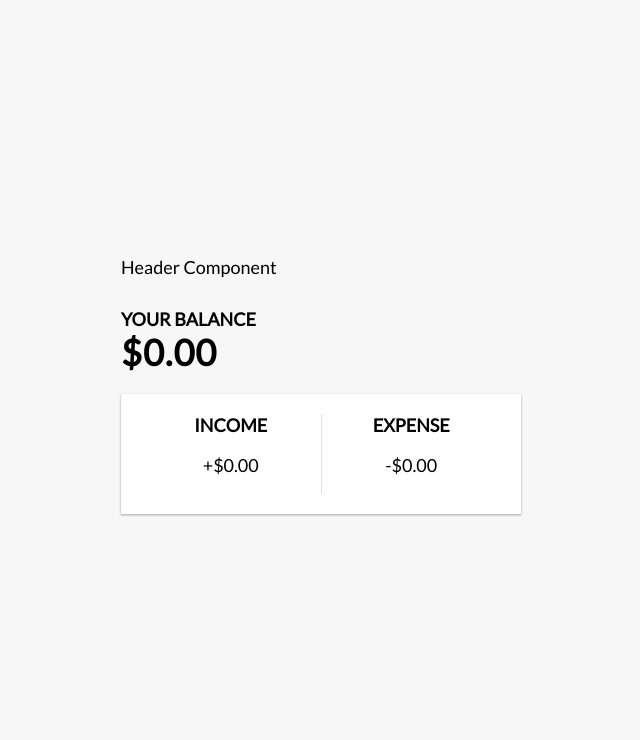
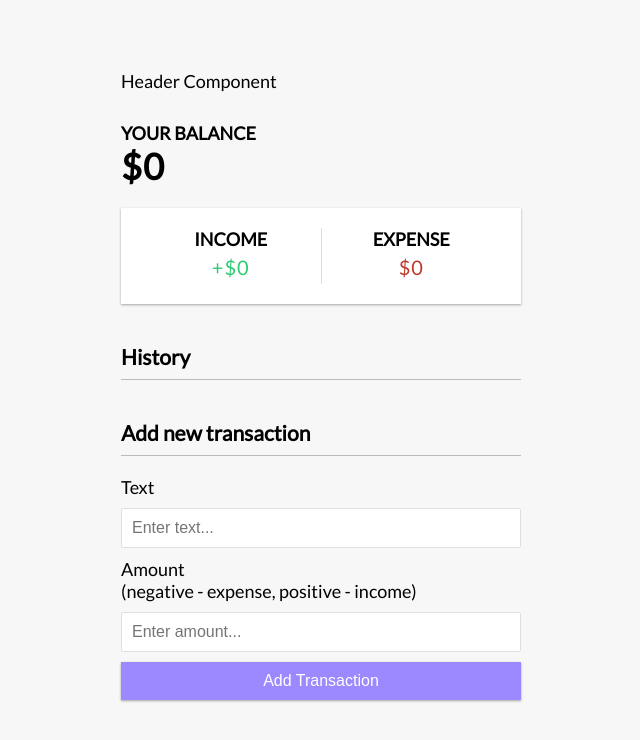
Before and after one commit to bharathkumar-12/Expense-Tracker, a Vue app: page / in a window 1280 px wide. Shown: the top 740 px of the page, without its empty margins (319-959 px from the left). Built offline with nearby package versions, Linux system fonts and the light colour scheme.

Commit message:
Functionality Added with new library for notification

```diff
--- a/package.json
+++ b/package.json
@@ -9,7 +9,8 @@
     "preview": "vite preview"
   },
   "dependencies": {
-    "vue": "^3.3.11"
+    "vue": "^3.3.11",
+    "vue-toastification": "^2.0.0-rc.5"
   },
   "devDependencies": {
     "@vitejs/plugin-vue": "^4.5.2",
--- a/src/App.vue
+++ b/src/App.vue
@@ -1,37 +1,87 @@
-
-
 <template>
   <Header />
   <div class="container">
-    <Balance />
-    <IncomeExpenses />
-
+    <Balance :total="+total" />
+    <IncomeExpenses :income="+income" :expenses="+expenses" />
+    <TransactionList :transactions="transactions" @transactionDeleted="handleTransactionDeleted" />
+    <AddTransaction @transactionSubmit="handleTransactionSubmit" />
   </div>
-  <!-- <Header />
-  <Balance />
-  <AddTransaction />
-  <IncomeExpenses />
-  <TransactionList /> -->
-
 </template>
 
-<script>
-import Header from './components/Header.vue'
-import Balance from './components/Balance.vue'
-import AddTransaction from './components/AddTransaction.vue'
-import IncomeExpenses from './components/IncomeExpenses.vue'
-import TransactionList from './components/TransactionList.vue'
+<script setup>
+import Header from "./components/Header.vue";
+import Balance from "./components/Balance.vue";
+import AddTransaction from "./components/AddTransaction.vue";
+import IncomeExpenses from "./components/IncomeExpenses.vue";
+import TransactionList from "./components/TransactionList.vue";
+import { ref, computed, onMounted } from 'vue';
+import {useToast} from 'vue-toastification'
+const toast = useToast();
+const transactions = ref([])
+// get total
+const total = computed(()=>{
+  return transactions.value.reduce((acc, transaction)=>{
+    return acc + transaction.amount
+  },0).toFixed(2)
+})
 
+onMounted(()=>{
+  const savedTransactions = JSON.parse(localStorage.getItem('transactions'))
+  if(savedTransactions){
+    transactions.value = savedTransactions;
+  }
+})
+// get income
+const income = computed(() => {
+  return transactions.value
+    .filter((transaction) => {
+      return transaction.amount > 0
+    })
+    .reduce((acc, transaction) => {
+      return acc + transaction.amount
+    }, 0)
+    .toFixed(2)
+})
+// get expense
+const expenses = computed(() => {
+  return transactions.value
+    .filter((transaction) => {
+      return transaction.amount < 0
+    })
+    .reduce((acc, transaction) => {
+      return acc + transaction.amount
+    }, 0)
+    .toFixed(2)
+})
+const handleTransactionSubmit = (transactionData) => {
+  transactions.value.push({
+    id: generateUID(),
+    text: transactionData.text,
+    amount: transactionData.amount,
+  })
+  saveTransactionsToLocalStorage()
+  toast.success('Transaction Added')
+}
+const generateUID = () => {
+  return Math.floor(Math.random() * 1000000)
+}
+// const handleTransactionDeleted = (id) => {
+//   transactions.value = transactions.value.filter((transaction) => {
+//     return transaction.id !== id
+//   })
+//   saveTransactionsToLocalStorage()
+//   toast.success("Transaction Deleted")
+// }
+const handleTransactionDeleted = (id) => {
+  transactions.value = transactions.value.filter((transaction) => {
+    return transaction.id !== id;
+  });
+  saveTransactionsToLocalStorage();
+  toast.success("Transaction Deleted");
+};
 
-export default{
-  components:{
-    Header,
-    Balance,
-    AddTransaction,
-    IncomeExpenses,
-    TransactionList,
-
-  }
+const saveTransactionsToLocalStorage = ()=>{
+  localStorage.setItem('transactions', JSON.stringify(transactions.value))
 }
 
 </script>
--- a/src/components/AddTransaction.vue
+++ b/src/components/AddTransaction.vue
@@ -1,13 +1,42 @@
 <template>
-    <div>Add Transaction</div>
+    <h3>Add new transaction</h3>
+    <form id="form" @submit.prevent="onSubmit">
+      <div class="form-control">
+        <label for="text">Text</label>
+        <input type="text" v-model="text" id="text" placeholder="Enter text...">
+      </div>
+      <div class="form-control">
+        <label for="amount">Amount <br/>
+          (negative - expense, positive - income)
+        </label>
+        <input type="number" v-model="amount" id="amount" placeholder="Enter amount...">
+      </div>
+      <button class="btn">Add Transaction</button>
+    </form>
   </template>
 
-  <script>
-  export default {
+  <script setup>
+  import {ref} from 'vue';
+  import {useToast} from 'vue-toastification'
+
+  const text = ref('');
+  const amount = ref('');
+  const emit = defineEmits(['transactionSubmit'])
+  const toast = useToast();
+
+ const onSubmit = ()=>{
+  if(!text.value || !amount.value){
+    toast.error('Both fields must be filled')
+    return;
+  }
+
+  const transactionData = {
+    text: text.value,
+    amount: parseFloat(amount.value)
 
   }
+  emit('transactionSubmit',transactionData)
+  text.value = ''
+  amount.value = ''
+ }
   </script>
-
-  <style>
-
-  </style>
--- a/src/components/Balance.vue
+++ b/src/components/Balance.vue
@@ -1,12 +1,16 @@
 <template>
     <h4>Your Balance</h4>
-    <h1 id="balance">$0.00</h1>
+    <h1 id="balance">${{ total }}</h1>
   </template>
 
-  <script>
-  export default {
-
-  }
+  <script setup>
+  import { defineProps } from 'vue';
+  const props = defineProps({
+    total:{
+      type:Number,
+      required: true,
+    }
+  })
   </script>
 
   <style>
--- a/src/components/IncomeExpenses.vue
+++ b/src/components/IncomeExpenses.vue
@@ -2,21 +2,25 @@
     <div class="inc-exp-container">
       <div>
         <h4>Income</h4>
-        <p id="money-plus" class="money-plus"> +$0.00</p>
+        <p id="money-plus" class="money plus">  +${{ income }}</p>
       </div>
       <div>
         <h4>Expense</h4>
-        <p id="money-minus" class="money-minus"> -$0.00</p>
+        <p id="money-minus" class="money minus"> ${{ expenses }}</p>
       </div>
     </div>
   </template>
 
-  <script>
-  export default {
-
-  }
+  <script setup>
+  import { defineProps } from 'vue';
+  const props = defineProps({
+    income:{
+      type:Number,
+      required:true
+    },
+    expenses:{
+      type:Number,
+      required:true
+    }
+  })
   </script>
-
-  <style>
-
-  </style>
--- a/src/components/TransactionList.vue
+++ b/src/components/TransactionList.vue
@@ -1,11 +1,29 @@
 <template>
-    <div>Transaction List</div>
+    <h3>
+    History
+  </h3>
+  <ul id="list" class="list">
+    <li v-for="transaction in transactions" :key="transaction.id"
+    :class="transaction.amount < 0 ? 'minus' : 'plus'">
+        {{ transaction.text }} <span> {{ transaction.amount }}</span>
+        <button @click="deleteTransaction(transaction.id)" class="delete-btn">x</button>
+    </li>
+  </ul>
   </template>
 
-  <script>
-  export default {
-
-  }
+  <script setup>
+      import { defineProps } from 'vue';
+      import { defineEmits } from 'vue';
+      const emit = defineEmits(['transactionDeleted'])
+      const props = defineProps({
+        transactions:{
+          type:Array,
+          default:[]
+        }
+      })
+      const deleteTransaction = (id)=>{
+emit('transactionDeleted', id)
+      }
   </script>
 
   <style>
```
Also changed, not shown: src/main.js (+8 -4 lines), 1 other file (tests, documents, lock files or other folders).
